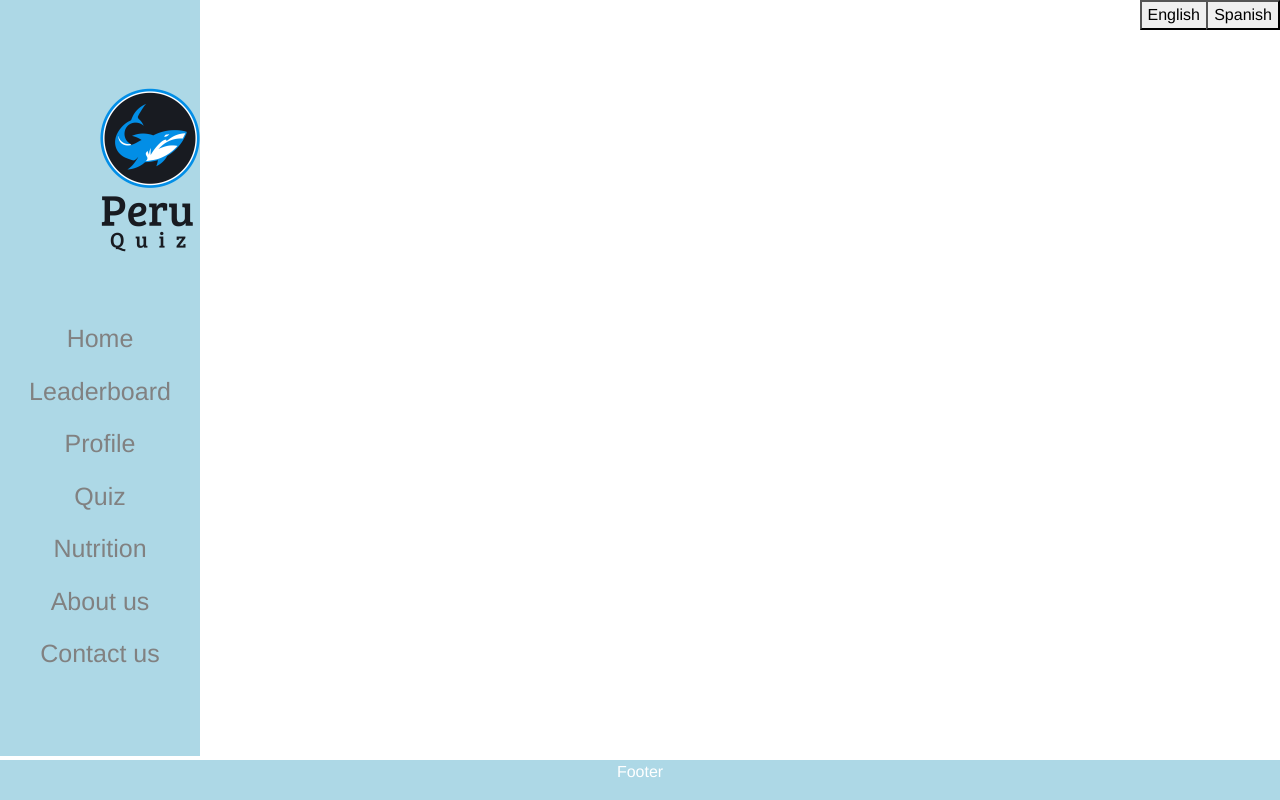
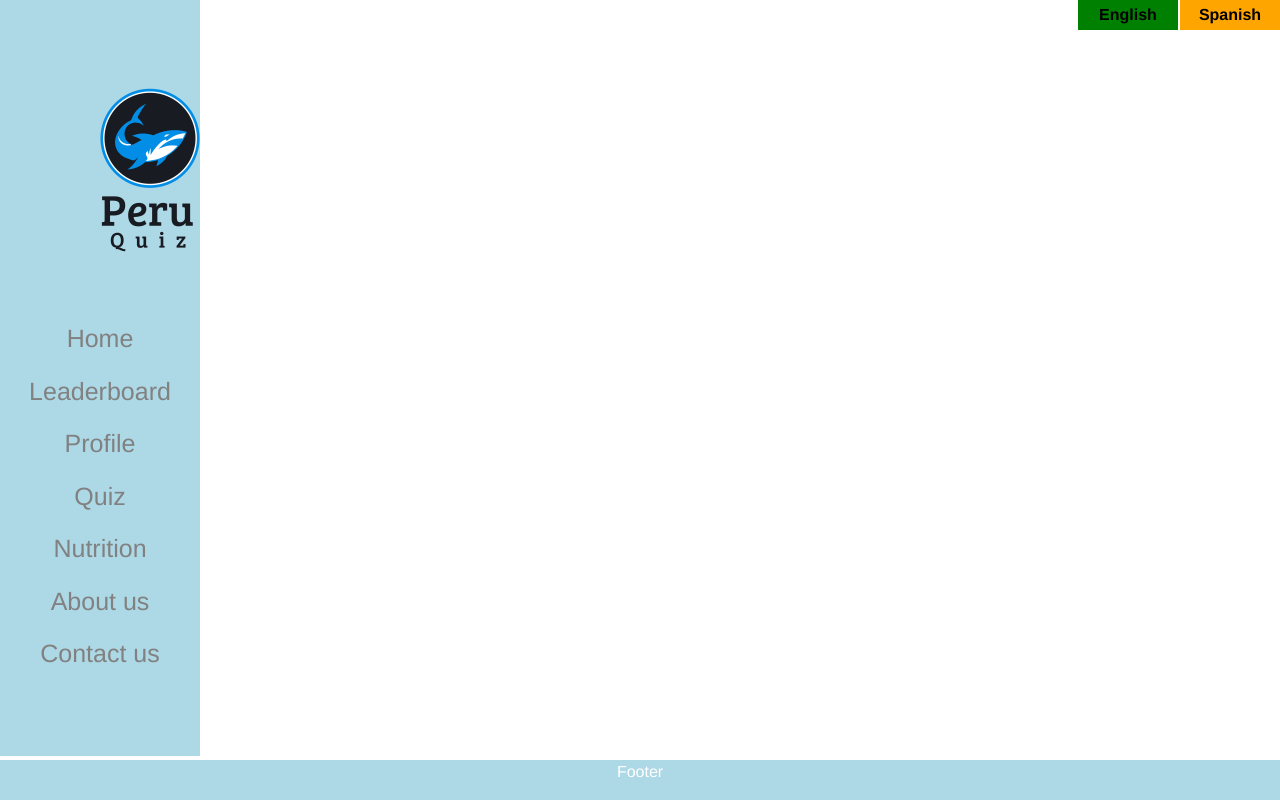
Before and after one commit to jappleyard28/PeruvianGame, a Vue app in the folder peruvian-game-vue/: page /en in a window 1280 px wide. Built offline with nearby package versions, Linux system fonts and the light colour scheme.

Commit message:
changed buttons

```diff
--- a/peruvian-game-vue/src/components/Language.vue
+++ b/peruvian-game-vue/src/components/Language.vue
@@ -26,11 +26,21 @@ export default {
   #languageButton1 {
     position: absolute;
     top: 0;
-    right: 72px;
+    right: 102px;
+    border: 0px;
+    background-color: green;
+    font-weight: bold;
+    width: 100px;
+    height: 30px;
   }
   #languageButton2 {
     position: absolute;
     top: 0;
     right: 0;
+    border: 0px;
+    background-color: orange;
+    font-weight: bold;
+    width: 100px;
+    height: 30px;
   }
 </style>
--- a/peruvian-game-vue/src/components/SideBar.vue
+++ b/peruvian-game-vue/src/components/SideBar.vue
@@ -13,13 +13,7 @@
 
 <script>
 export default {
-  name: 'HelloWorld',
-  methods:{
-    sideBar()
-    {
-      alert("test");
-    }
-  }
+  name: 'SideBar'
 }
 </script>
 
```
